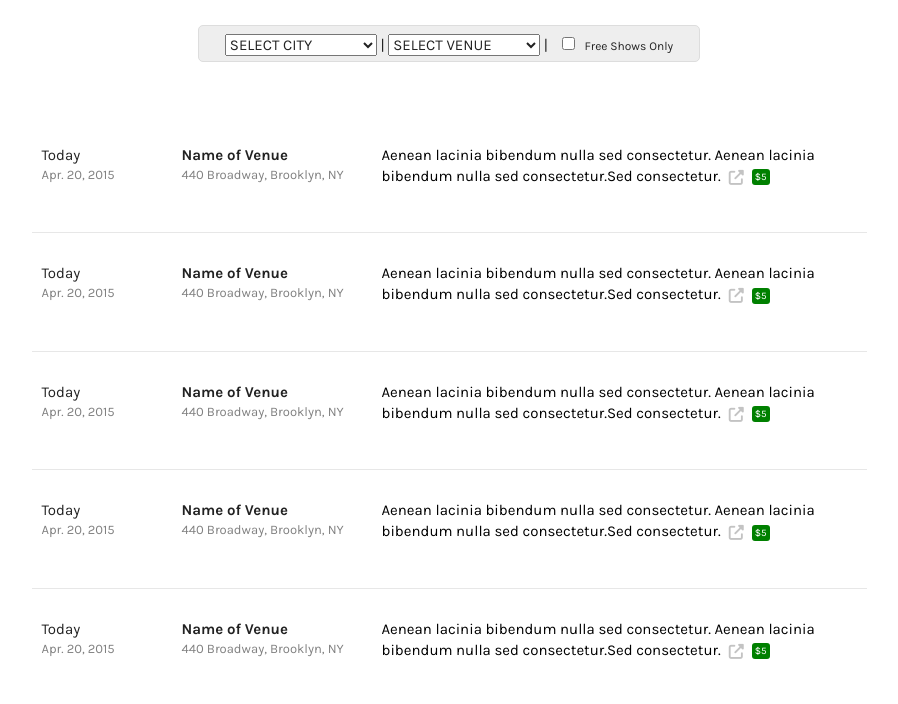
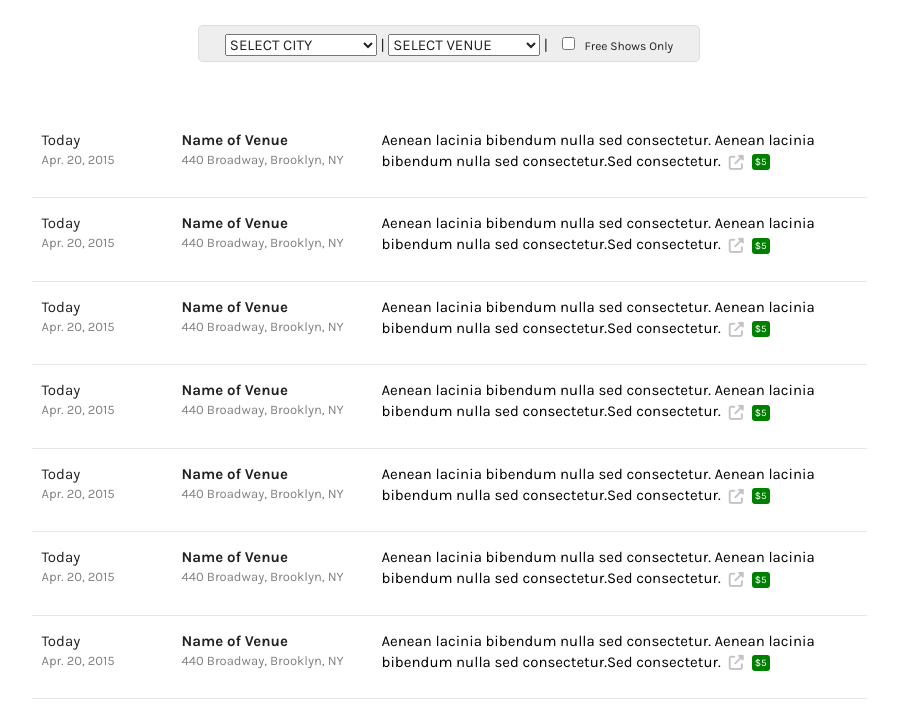
Before and after one commit to pedrumgolriz/showhaus, a website: page mock/index.html in a window 1280 px wide. Shown: the part 95-799 px from the top of the page, without its empty margins (191-1089 px from the left). Drawn offline with nearby package versions, Linux system fonts and the light colour scheme.

Commit message:
god damnit

```diff
--- a/mock/css/main.css
+++ b/mock/css/main.css
@@ -202,7 +202,7 @@ max-width: 650px !important;
 .show-contain {
 	border-bottom: 1px solid rgba(179, 179, 179, 0.31);
 	min-height: 55px;
-	padding: 20px 0;
+	padding: 5px 0 0 0;
 	margin: 0 auto;
     display: table;
 }
```
